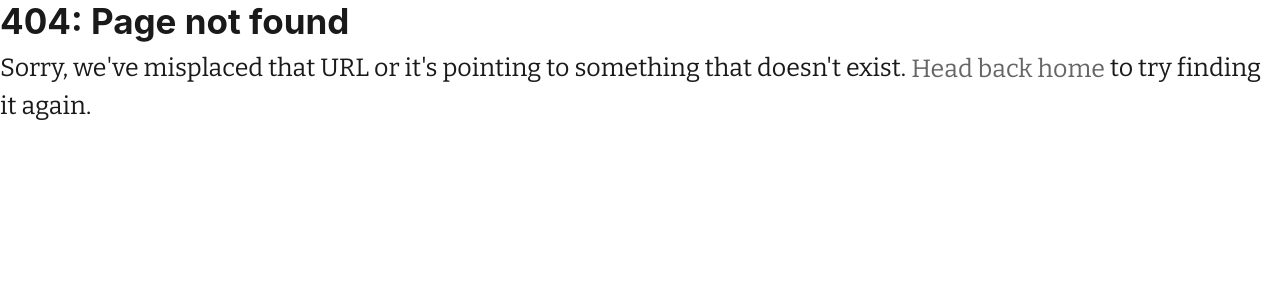
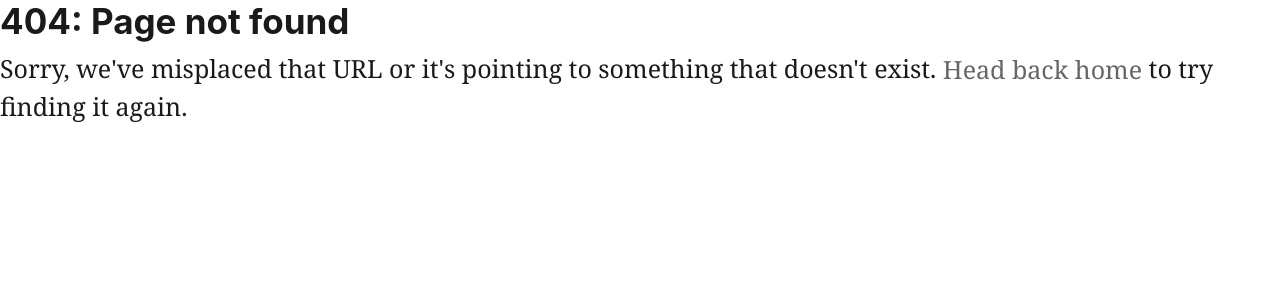
Before and after one commit to gavmck/gavynmckenzie, a Jekyll site: the page built from src/404.html, in a window 1280 px wide. Shown: the top 300 px of the page. Built offline with Jekyll 4.4.1, drawn with Linux system fonts in a browser that asks for light colours; Markdown is read by kramdown in place of the engine named in the settings.

Commit message:
Smushed website

```diff
--- a/src/_includes/head.html
+++ b/src/_includes/head.html
@@ -13,13 +13,12 @@
     {% endif %}
   </title>
 
-  <link href='https://fonts.googleapis.com/css?family=Bitter:400,700' rel='stylesheet' type='text/css'>
   <!-- CSS -->
   <!-- build:css /assets/stylesheets/style.min.css -->
   <link rel="stylesheet" href="/assets/stylesheets/style.css">
   <!-- endbuild -->
 
   <!-- Icons -->
-  <link rel="apple-touch-icon-precomposed" sizes="144x144" href="/assets/images/touch/apple-touch-icon-144-precomposed.png">
-  <link rel="shortcut icon" href="/assets/favicon.ico">
+  <!--<link rel="apple-touch-icon-precomposed" sizes="144x144" href="/assets/images/touch/apple-touch-icon-144-precomposed.png">
+  <link rel="shortcut icon" href="/assets/favicon.ico">-->
 </head>
--- a/src/humans.txt
+++ b/src/humans.txt
@@ -12,5 +12,5 @@
 # TECHNOLOGY COLOPHON
 
     HTML5, CSS3, JavaScript
-    Jekyll, Lanyon/Poole, HTML5 Boilerplate
+    Jekyll, HTML5 Boilerplate
     Yeoman, Jekyllized
```
